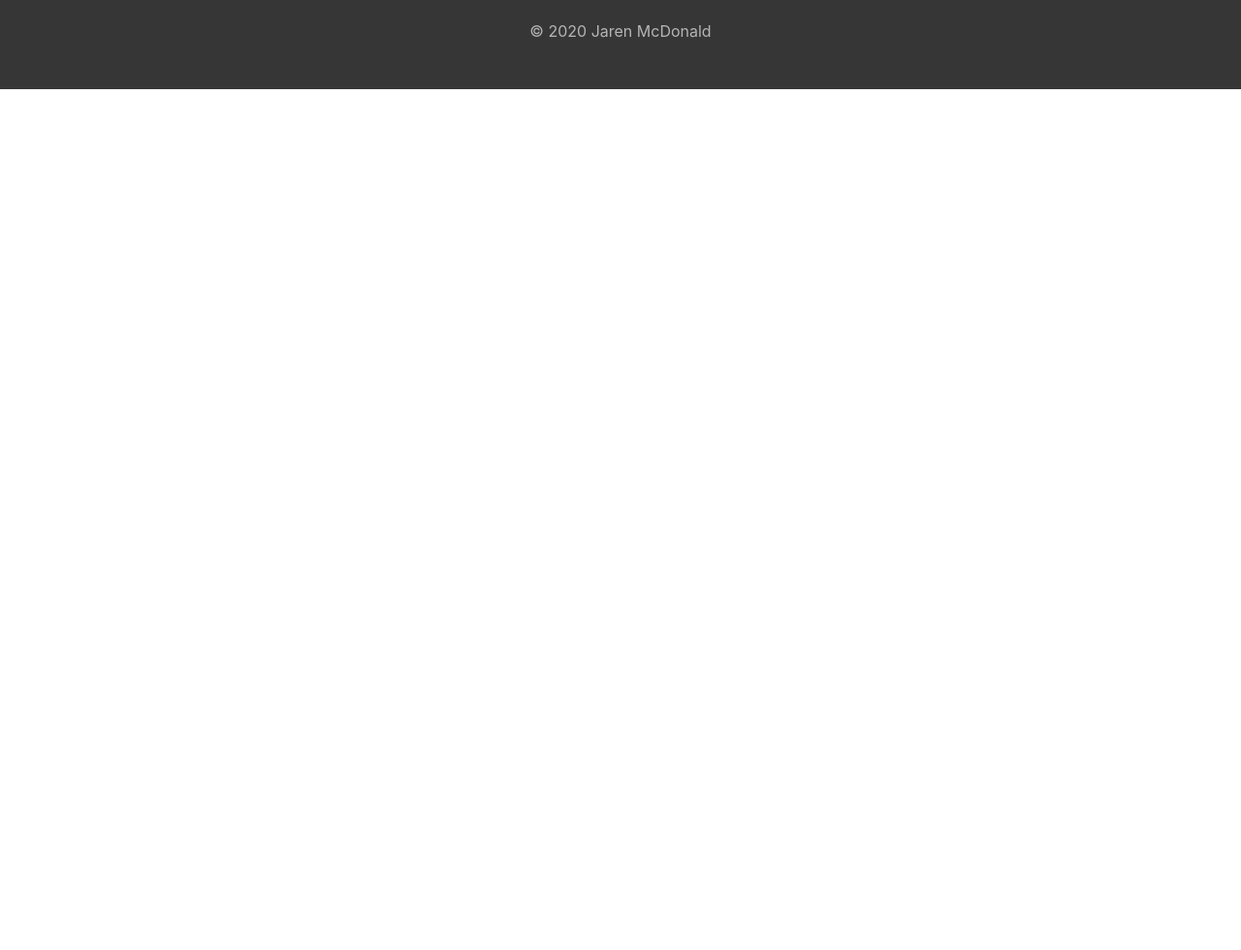
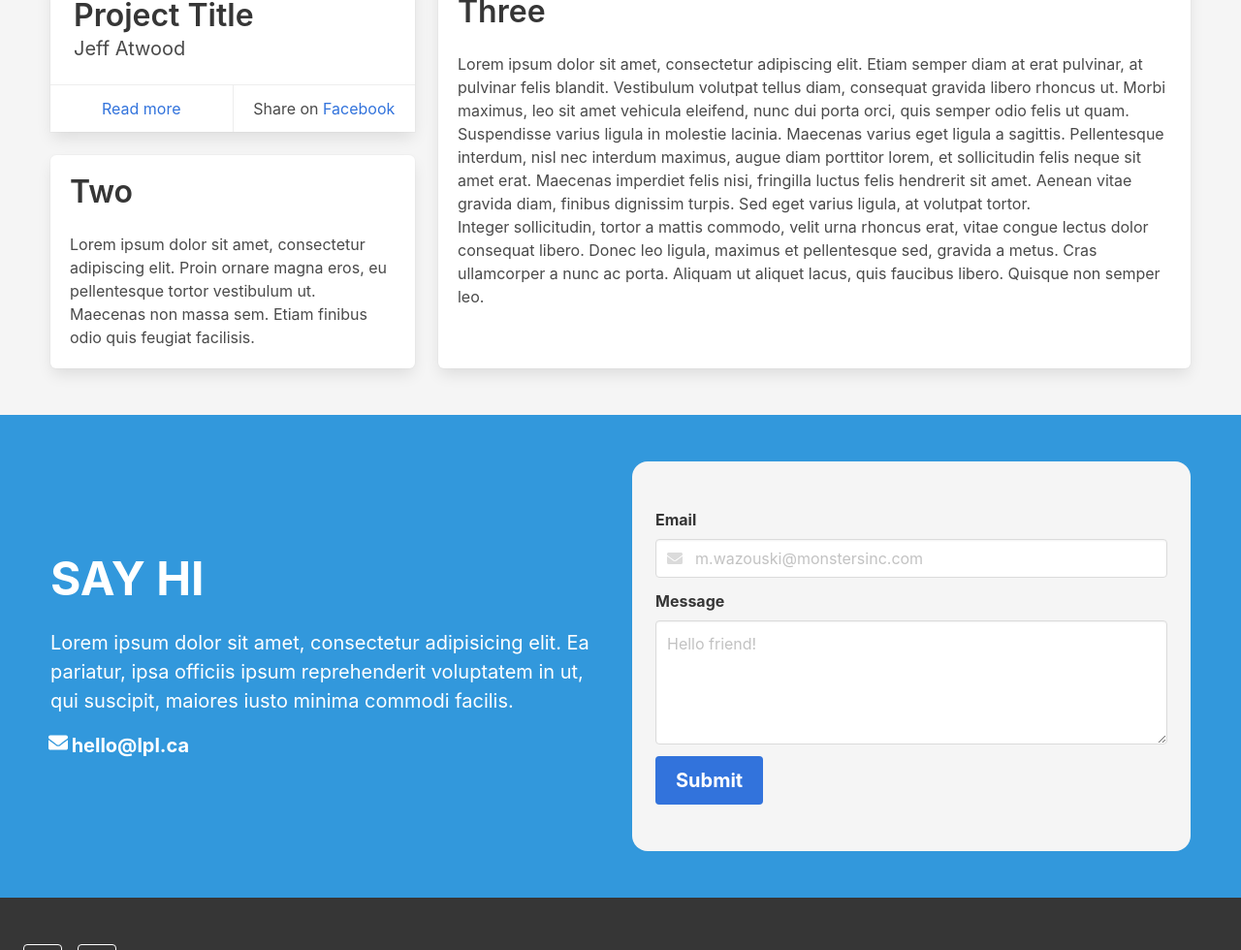
Before and after one commit to jarenlpl/bulma-sandbox, a plain HTML site: page public/index.html in a window 1280 px wide. Shown: the part 874-1854 px from the top of the page at 97% size. Before the commit the page ends 966 px from the top, so only its background shows below. Drawn offline with Linux system fonts and the light colour scheme.

Commit message:
adding new sections for quick samples and quick contact

```diff
--- a/public/css/styles.css
+++ b/public/css/styles.css
@@ -37,3 +37,25 @@
 	}
 
 }
+
+
+#quickContact {
+	justify-content: center;
+}
+
+#quickContact form {
+	border-radius: 1rem;
+}
+
+#quickContact .columns {
+	align-items: center;
+	max-width: 1200px;
+}
+
+
+#quickSamples {
+	justify-content: center;
+}
+#quickSamples>div {
+	max-width: 1200px;
+}
--- a/public/index.html
+++ b/public/index.html
@@ -24,7 +24,7 @@
 
 			<div class="navbar-brand">
 				<a class="navbar-item" href="https://bulma.io">
-					<img src="https://bulma.io/images/bulma-logo-white.png" width="112" height="28">
+					<img src="https://bulma.io/images/bulma-logo-white.png" width="auto" height="30">
 				</a>
 
 				<a role="button" class="navbar-burger burger" aria-label="menu" aria-expanded="false" data-target="navbarMenuDiv">
@@ -37,39 +37,23 @@
 			<div id="navbarMenuDiv" class="navbar-menu">
 				<!-- nav right -->
 				<div class="navbar-end">
-					<a href="#" class="navbar-item is-active">
-						Home
-					</a>
+					<a href="#" class="navbar-item is-active">Home</a>
 
 					<div class="navbar-item has-dropdown is-hoverable">
-						<a href="#" class="navbar-link">
-							Work
-						</a>
+						<a href="#" class="navbar-link">Work</a>
 
 						<div class="navbar-dropdown is-right">
-							<a href="#" class="navbar-item">
-								Web
-							</a>
-							<a href="#" class="navbar-item">
-								Video
-							</a>
-							<a href="#" class="navbar-item">
-								Design
-							</a>
+							<a href="#" class="navbar-item">Web</a>
+							<a href="#" class="navbar-item">Video</a>
+							<a href="#" class="navbar-item">Design</a>
 							<hr class="navbar-divider">
-							<a href="#" class="navbar-item">
-								All samples
-							</a>
+							<a href="#" class="navbar-item">All samples</a>
 						</div>
 					</div>
 
-					<a href="#" class="navbar-item">
-						About
-					</a>
+					<a href="#" class="navbar-item">About</a>
 
-					<a href="#" class="navbar-item">
-						Contact
-					</a>
+					<a href="#" class="navbar-item">Contact</a>
 				</div>
 				<!-- nav right closed -->
 			</div>
@@ -79,16 +63,102 @@
 	<!-- header closed -->
 
 	<!-- hero open -->
-	<section class="section hero is-medium is-dark" id="hero" style="background-image:url('https://images.pexels.com/photos/3558637/pexels-photo-3558637.jpeg?auto=compress&cs=tinysrgb&dpr=2&h=650&w=940');">
+	<section class="section hero is-fullheight-with-navbar is-dark" id="hero" style="background-image:url('https://images.pexels.com/photos/3558637/pexels-photo-3558637.jpeg?auto=compress&cs=tinysrgb&dpr=2&h=650&w=940');">
 		<div class="hero-body is-centered">
 			<div class="container" style="max-width:500px;">
-				<h1 class="title">Hero title</h1>
-				<h2 class="subtitle is-white">Lorem ipsum dolor sit amet, consectetur adipisicing elit. Ea, quidem, dicta! Velit.</h2>
-				<a href="#" class="button is-outlined is-white">See more</a>
+				<h2 class="title has-text-weight-bold is-size-1">Hero title</h2>
+				<h3 class="subtitle is-white">Lorem ipsum dolor sit amet, consectetur adipisicing elit. Ea, quidem, dicta! Velit.</h3>
+				<a href="#" class="button is-info is-medium is-outlined is-inverted has-text-weight-bold">See more</a>
 			</div>
 		</div>
 	</section>
 	<!-- hero closed -->
+
+	<!-- quick samples open -->
+	<section class="section is-flex has-background-white-ter" id="quickSamples">
+		<div class="tile is-ancestor">
+
+			<div class="tile is-4 is-vertical is-parent">
+				<!-- sample one open -->
+				<div class="tile is-child card">
+					<div class="card-content">
+						<p class="title">Project Title</p>
+						<p class="subtitle">Jeff Atwood</p>
+					</div>
+					<footer class="card-footer">
+						<p class="card-footer-item">
+				        	<a href="#">Read more</a>
+				      	</p>
+						<p class="card-footer-item">
+				        	<span>Share on <a href="#">Facebook</a></span>
+				      	</p>
+					</footer>
+				</div>
+				<!-- sample 2 open -->
+				<div class="tile is-child box">
+					<p class="title">Two</p>
+					<p>Lorem ipsum dolor sit amet, consectetur adipiscing elit. Proin ornare magna eros, eu pellentesque tortor vestibulum ut. Maecenas non massa sem. Etiam finibus odio quis feugiat facilisis.</p>
+				</div>
+			</div>
+
+			<div class="tile is-parent">
+				<!-- sample 3 open -->
+				<div class="tile is-child box">
+					<p class="title">Three</p>
+					<p>Lorem ipsum dolor sit amet, consectetur adipiscing elit. Etiam semper diam at erat pulvinar, at pulvinar felis blandit. Vestibulum volutpat tellus diam, consequat gravida libero rhoncus ut. Morbi maximus, leo sit amet vehicula eleifend, nunc dui porta orci, quis semper odio felis ut quam.</p>
+					<p>Suspendisse varius ligula in molestie lacinia. Maecenas varius eget ligula a sagittis. Pellentesque interdum, nisl nec interdum maximus, augue diam porttitor lorem, et sollicitudin felis neque sit amet erat. Maecenas imperdiet felis nisi, fringilla luctus felis hendrerit sit amet. Aenean vitae gravida diam, finibus dignissim turpis. Sed eget varius ligula, at volutpat tortor.</p>
+					<p>Integer sollicitudin, tortor a mattis commodo, velit urna rhoncus erat, vitae congue lectus dolor consequat libero. Donec leo ligula, maximus et pellentesque sed, gravida a metus. Cras ullamcorper a nunc ac porta. Aliquam ut aliquet lacus, quis faucibus libero. Quisque non semper leo.</p>
+				</div>
+			</div>
+
+		</div>
+	</section>
+	<!-- quick samples closed -->
+
+	<!-- quick contact open -->
+	<section class="section has-background-info has-text-white is-flex" id="quickContact">
+		<div class="columns">
+
+			<div class="column">
+				<h3 class="title has-text-white has-text-weight-bold is-uppercase is-size-1">Say hi</h3>
+				<p class="has-text-white is-size-5" style="padding-bottom:1rem;">Lorem ipsum dolor sit amet, consectetur adipisicing elit. Ea pariatur, ipsa officiis ipsum reprehenderit voluptatem in ut, qui suscipit, maiores iusto minima commodi facilis.</p>
+				<a href="mailto:hello@mail.com" class="has-text-white is-size-5">
+					<span class="icon is-small"><i class="fas fa-envelope"></i></span> <span class="has-text-weight-bold">hello@lpl.ca</span>
+				</a>
+			</div>
+
+			<div class="column">
+				<form class="section has-background-white-ter" action="/form-success" method="post">
+
+					<div class="field">
+						<label class="label" for="email">Email</label>
+						<div class="control has-icons-left has-icons-right">
+							<input class="input" type="email" name="email" placeholder="m.wazouski@monstersinc.com">
+							<span class="icon is-small is-left">
+								<i class="fas fa-envelope"></i>
+							</span>
+						</div>
+					</div>
+
+					<div class="field">
+						<label for="message" class="label">Message</label>
+						<div class="control">
+							<textarea class="textarea" name="message" placeholder="Hello friend!"></textarea>
+						</div>
+					</div>
+
+					<div class="field">
+						<div class="control">
+							<button class="button is-link is-medium has-text-weight-bold">Submit</button>
+						</div>
+					</div>
+
+				</form>
+			</div>
+
+		</div>
+	</section>
+	<!-- quick contact closed -->
 
 	<!-- footer open -->
 	<footer class="section has-background-dark has-text-white-ter" id="footer">
```
